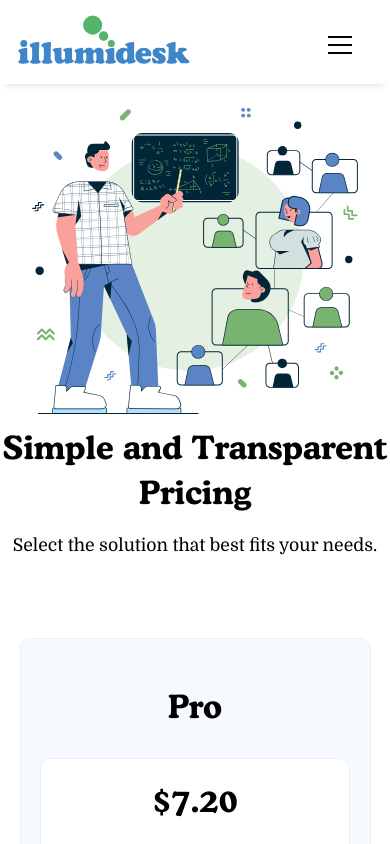
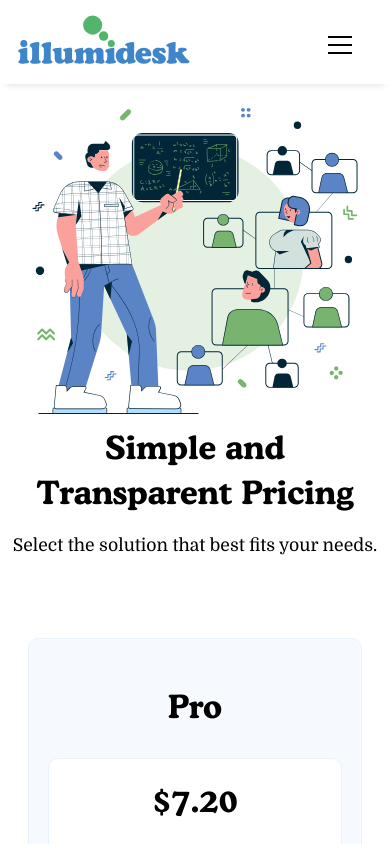
Before and after one commit to carlosiib/illum-nextjs, a Next.js app: page /pricing in a window 390 px wide. Shown: the top 844 px of the page. Built offline with nearby package versions, Linux system fonts and the light colour scheme.

Commit message:
custom hook for resizing banners images

```diff
--- a/components/Banner/index.js
+++ b/components/Banner/index.js
@@ -10,7 +10,12 @@ const Banner = ({ title, subtitle, path, alt, width, height, isMobile }) => {
           <h2>{subtitle}</h2>
         </div>
         <div className={styles.secondCol}>
-          <img src={path} alt={alt} width={isMobile ? "230" : width} height={isMobile ? "230" : height} />
+          <img
+            src={path}
+            alt={alt}
+            width={isMobile ? "230" : "540"}
+            height={isMobile ? "230" : "520"}
+          />
         </div>
       </div>
     </section>
--- a/pages/blog/index.js
+++ b/pages/blog/index.js
@@ -25,8 +25,6 @@ const Blog = ({ blog }) => {
         subtitle=""
         path="svg/banner-instructor-learner.svg"
         alt="Instructors and learners"
-        width="540"
-        height="520"
       />
       <div className={styles.blogContainer}>
         <div className={styles.blogfirstCol}>
--- a/pages/index.js
+++ b/pages/index.js
@@ -33,8 +33,6 @@ export default function Home() {
         subtitle="Interactive teaching and learning concept powered by web-enabled Data Science Notebooks."
         path="svg/banner-instructor-learner.svg"
         alt="Instructors and learners"
-        width="540"
-        height="520"
         isMobile={isMobile}
       />
       {isMobile ? <StartAcademyMobile /> : <StartAcademyDesktop />}
--- a/pages/pricing/index.js
+++ b/pages/pricing/index.js
@@ -13,8 +13,6 @@ const Pricing = () => {
         subtitle="Select the solution that best fits your needs."
         path="svg/banner-instructor-learner.svg"
         alt="Instructors and learners"
-        width="540"
-        height="520"
       />
       <PricingCards />
       <FAQ />
--- a/styles/Banner.module.css
+++ b/styles/Banner.module.css
@@ -8,7 +8,7 @@
 .firstCol {
   padding-left: 1rem;
   display: grid;
-  place-items: center;
+  /* place-items: center; */
   width: 100%;
 }
 
--- a/styles/globals.css
+++ b/styles/globals.css
@@ -554,8 +554,9 @@ footer {
 
 @media (max-width: 991px) {
   .mainContainer {
-    padding-top: 6rem;
+    padding: 6rem 0.6rem 0 0.6rem;
   }
+
   .navbarContainer {
     display: none;
   }
```
